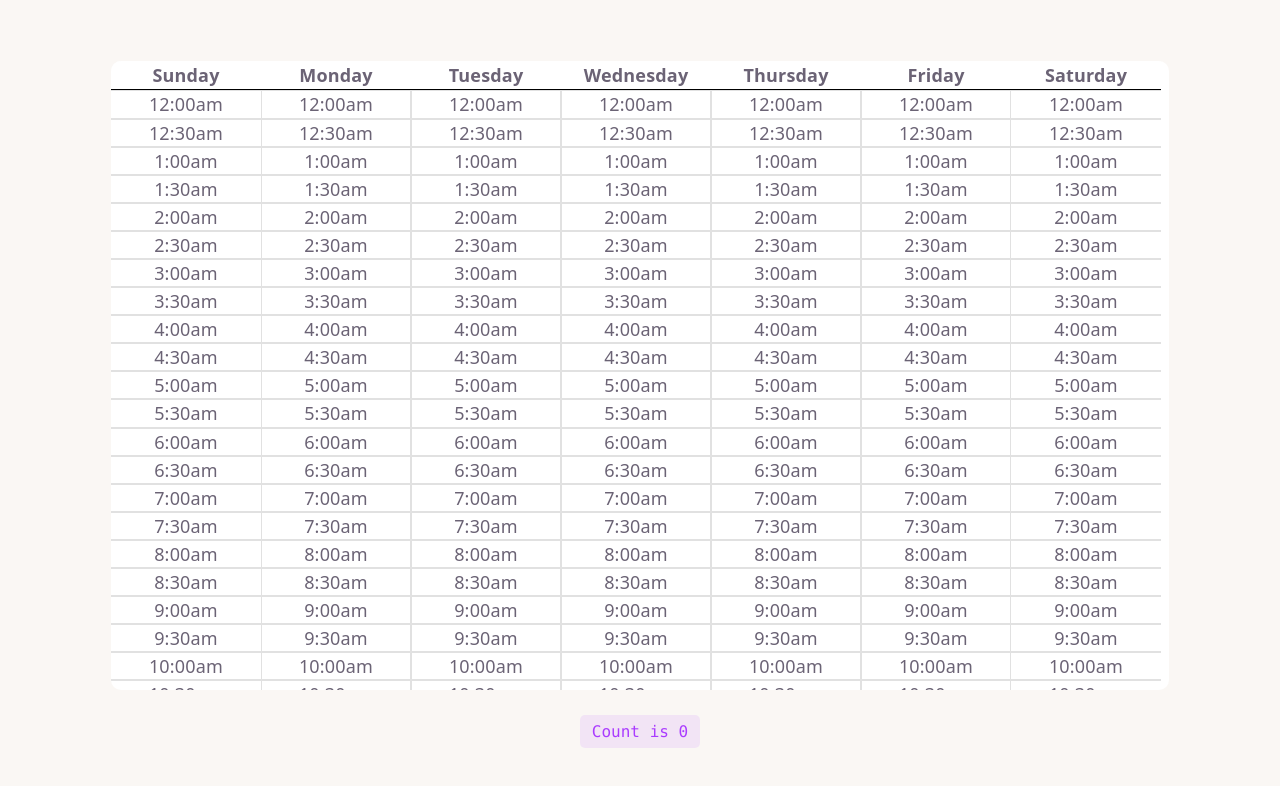
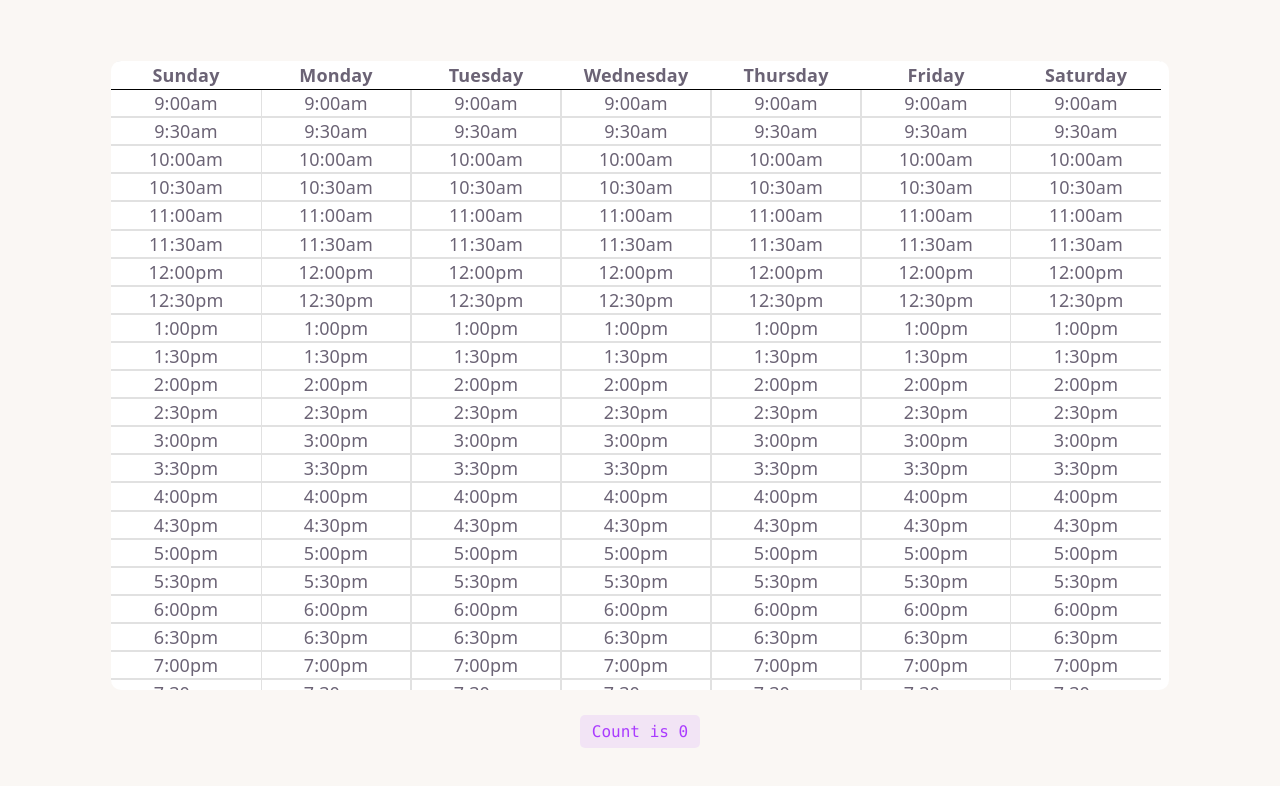
Before and after one commit to aidanmonty99/availabilitypicker, a React (Vite) app: page / in a window 1280 px wide. Shown: the top 786 px of the page. Built offline with nearby package versions, Linux system fonts and the light colour scheme.

Commit message:
scroll  into 8am on open

```diff
--- a/src/TwelveHourBlock.tsx
+++ b/src/TwelveHourBlock.tsx
@@ -1,7 +1,14 @@
 import "./App.css";
 import * as constants from "./constants.ts";
+import { useRef, useEffect } from "react";
 
 function TwelveHourBlock(meridian: "am" | "pm") {
+  const scrollRef = useRef<HTMLTableCellElement | null>(null);
+  useEffect(() => {
+    scrollRef.current?.scrollIntoView({ behavior: "instant" });
+  }, []);
+  const defaultScrollHour = "8";
+  const defaultScrollMeridian = "am";
   return (
     <>
       {constants.hours.map((hour) => (
@@ -13,14 +20,21 @@ function TwelveHourBlock(meridian: "am" | "pm") {
                 : "interior-cell";
             return (
               <td className="column">
-                {constants.minutes.map((minute) => (
-                  <tr className="column">
-                    <td className={`column ${cellType}`}>
-                      {hour}:{minute}
-                      {meridian}
-                    </td>
-                  </tr>
-                ))}
+                {constants.minutes.map((minute) => {
+                  const refProp =
+                    hour === defaultScrollHour &&
+                    meridian === defaultScrollMeridian
+                      ? { ref: scrollRef }
+                      : {};
+                  return (
+                    <tr className="column">
+                      <td className={`column ${cellType}`} {...refProp}>
+                        {hour}:{minute}
+                        {meridian}
+                      </td>
+                    </tr>
+                  );
+                })}
               </td>
             );
           })}
```
